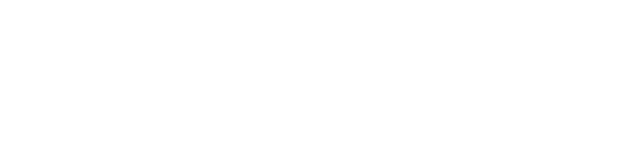
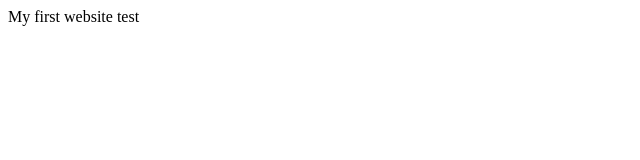
Before and after one commit to JAA459/JAA459.github.io, a plain HTML site: page index.html in a window 1280 px wide. Shown: the whole page, without its empty margins (0-640 px from the left). Drawn offline with Linux system fonts and the light colour scheme.

Commit message:
My first Site

```diff
--- a/index.html
+++ b/index.html
@@ -6,6 +6,6 @@
     <title>Josh's Github Page</title>
 </head>
 <body>
-
+    My first website test
 </body>
 </html>
```
